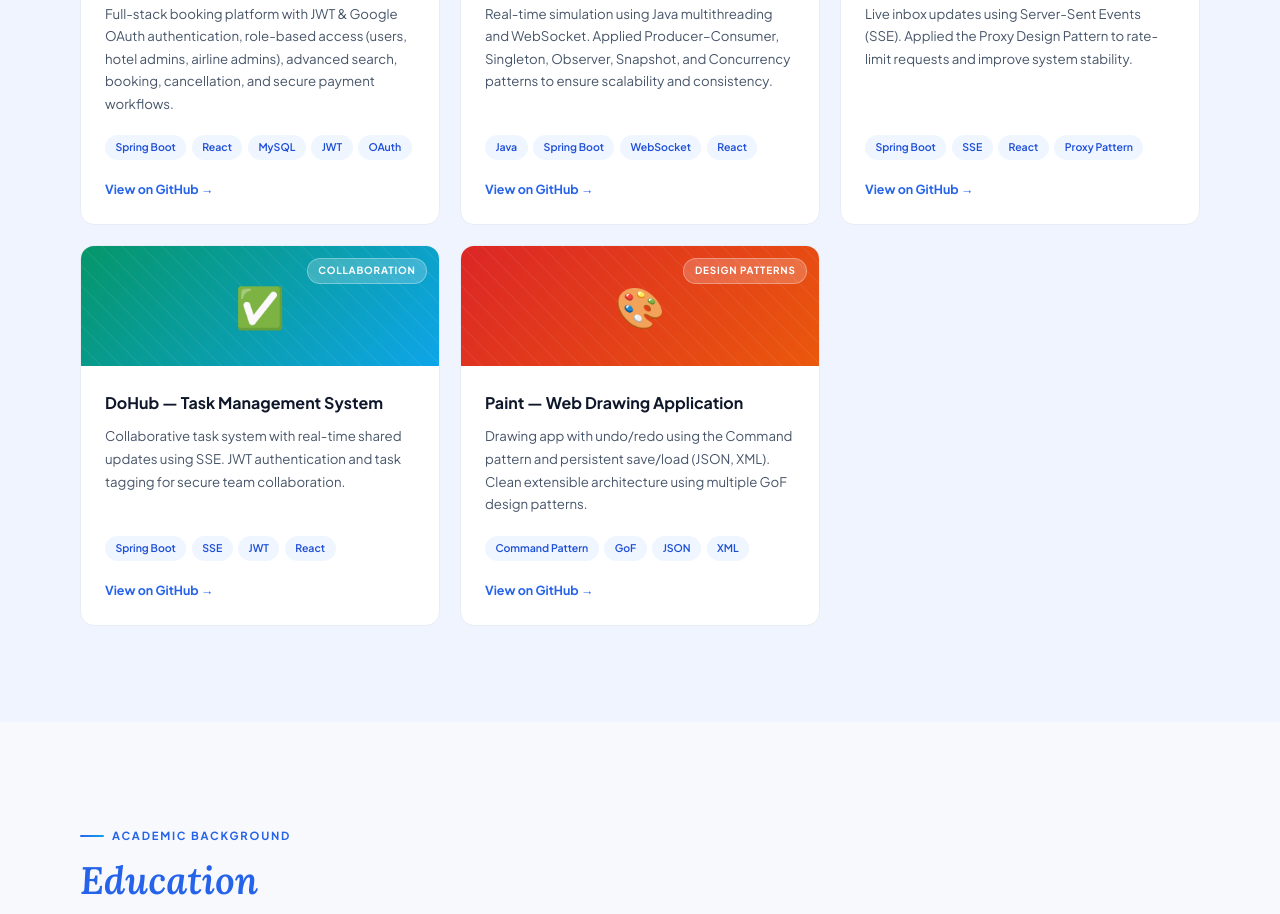
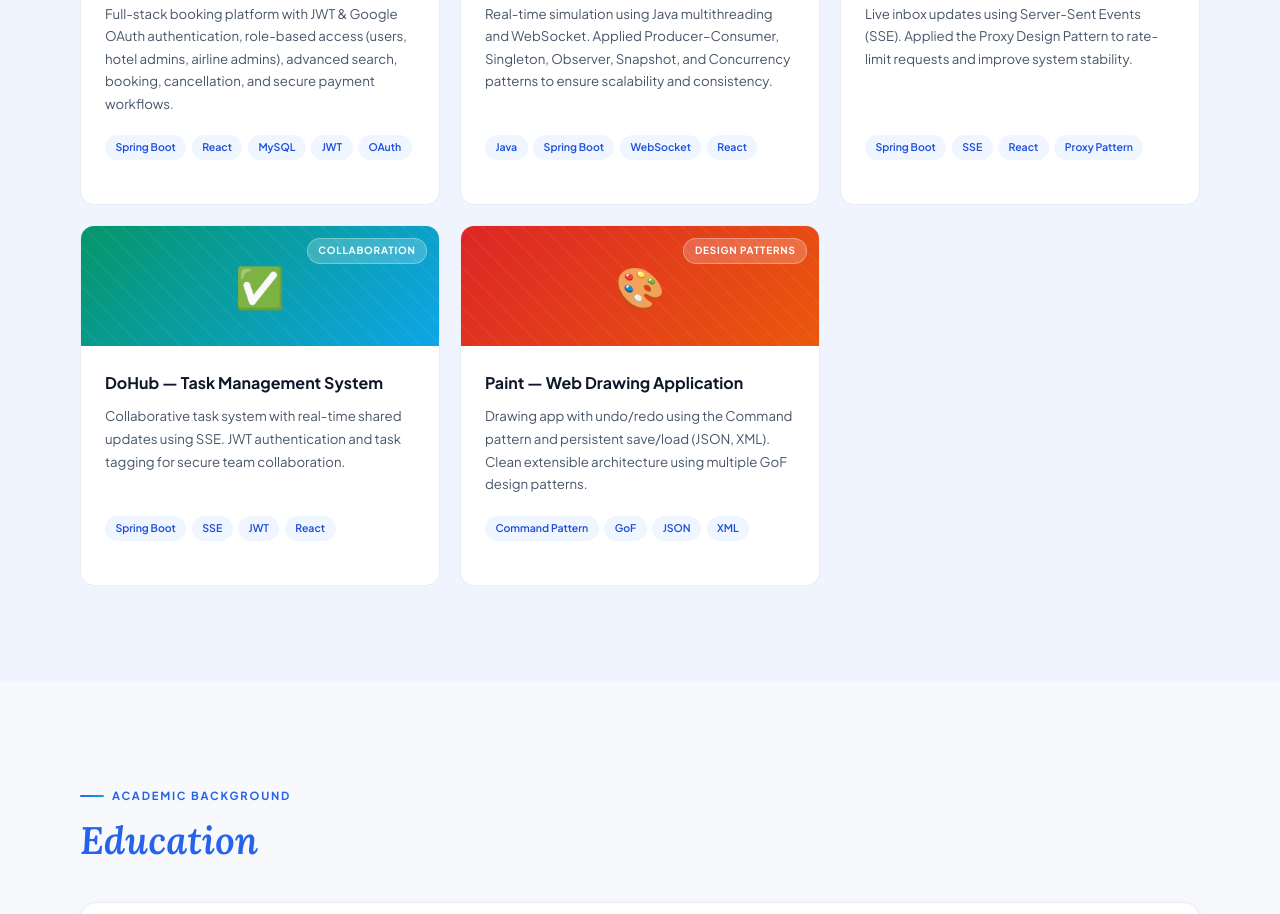
Before and after one commit to ayanawar4/abdelrahman-portfolio, a plain HTML site: page index.html in a window 1280 px wide. Shown: the part 2601-3515 px from the top of the page. Drawn offline with Linux system fonts and the light colour scheme.

Commit message:
Update index.html

```diff
--- a/index.html
+++ b/index.html
@@ -637,7 +637,6 @@
           <div class="proj-name">JetStay — Flight &amp; Hotel Booking</div>
           <p class="proj-desc">Full-stack booking platform with JWT &amp; Google OAuth authentication, role-based access (users, hotel admins, airline admins), advanced search, booking, cancellation, and secure payment workflows.</p>
           <div class="proj-tags"><span class="proj-tag">Spring Boot</span><span class="proj-tag">React</span><span class="proj-tag">MySQL</span><span class="proj-tag">JWT</span><span class="proj-tag">OAuth</span></div>
-          <a href="https://github.com/abdonaware" class="proj-link">View on GitHub →</a>
         </div>
       </div>
 
@@ -651,7 +650,6 @@
           <div class="proj-name">Producer–Consumer Simulation</div>
           <p class="proj-desc">Real-time simulation using Java multithreading and WebSocket. Applied Producer–Consumer, Singleton, Observer, Snapshot, and Concurrency patterns to ensure scalability and consistency.</p>
           <div class="proj-tags"><span class="proj-tag">Java</span><span class="proj-tag">Spring Boot</span><span class="proj-tag">WebSocket</span><span class="proj-tag">React</span></div>
-          <a href="https://github.com/abdonaware" class="proj-link">View on GitHub →</a>
         </div>
       </div>
 
@@ -665,7 +663,6 @@
           <div class="proj-name">InstaMail — Real-Time Email Platform</div>
           <p class="proj-desc">Live inbox updates using Server-Sent Events (SSE). Applied the Proxy Design Pattern to rate-limit requests and improve system stability.</p>
           <div class="proj-tags"><span class="proj-tag">Spring Boot</span><span class="proj-tag">SSE</span><span class="proj-tag">React</span><span class="proj-tag">Proxy Pattern</span></div>
-          <a href="https://github.com/abdonaware" class="proj-link">View on GitHub →</a>
         </div>
       </div>
 
@@ -679,7 +676,6 @@
           <div class="proj-name">DoHub — Task Management System</div>
           <p class="proj-desc">Collaborative task system with real-time shared updates using SSE. JWT authentication and task tagging for secure team collaboration.</p>
           <div class="proj-tags"><span class="proj-tag">Spring Boot</span><span class="proj-tag">SSE</span><span class="proj-tag">JWT</span><span class="proj-tag">React</span></div>
-          <a href="https://github.com/abdonaware" class="proj-link">View on GitHub →</a>
         </div>
       </div>
 
@@ -693,7 +689,6 @@
           <div class="proj-name">Paint — Web Drawing Application</div>
           <p class="proj-desc">Drawing app with undo/redo using the Command pattern and persistent save/load (JSON, XML). Clean extensible architecture using multiple GoF design patterns.</p>
           <div class="proj-tags"><span class="proj-tag">Command Pattern</span><span class="proj-tag">GoF</span><span class="proj-tag">JSON</span><span class="proj-tag">XML</span></div>
-          <a href="https://github.com/abdonaware" class="proj-link">View on GitHub →</a>
         </div>
       </div>
 
```
